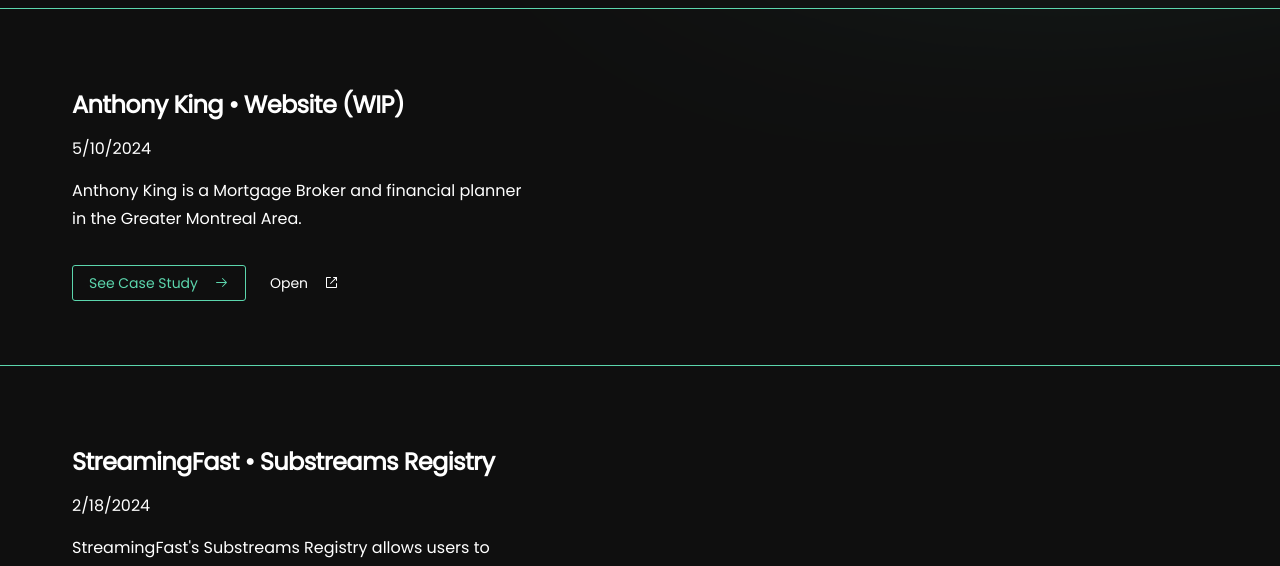
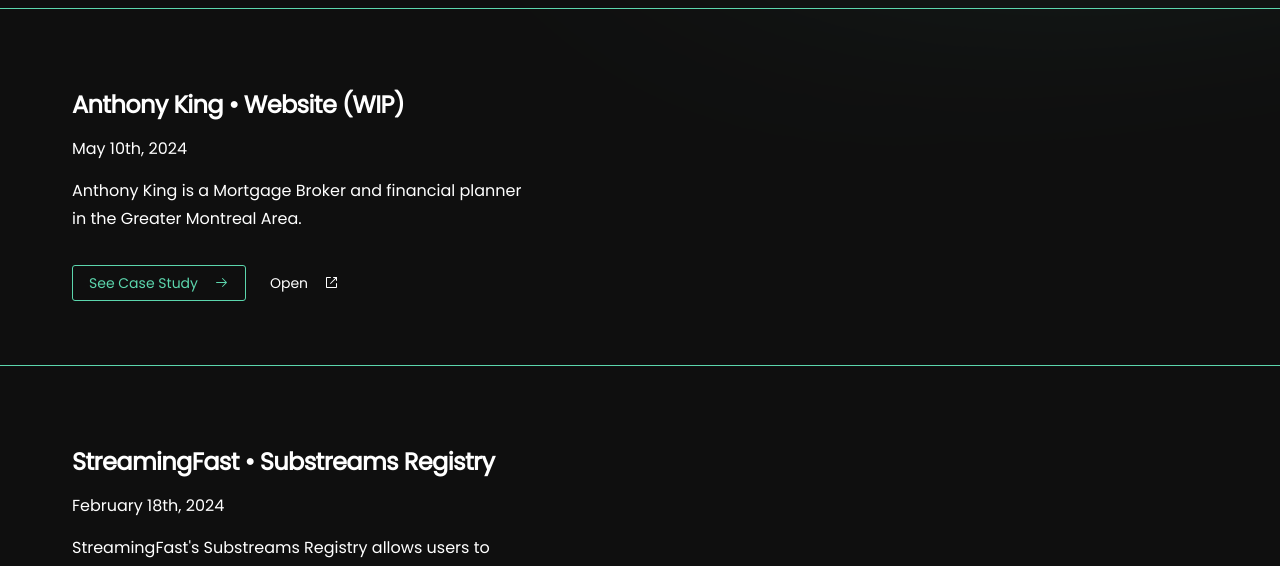
Before and after one commit to DominicF96/portfolio, a Next.js app: page /en in a window 1280 px wide. Shown: the part 1180-1746 px from the top of the page. Built offline with nearby package versions, Linux system fonts and the light colour scheme.

Commit message:
Fixed dates locales

```diff
--- a/components/CaseStudies/CaseStudyRow.tsx
+++ b/components/CaseStudies/CaseStudyRow.tsx
@@ -10,6 +10,7 @@
 import { ArrowRightIcon, ExternalLinkIcon } from "@radix-ui/react-icons";
 import { CaseStudy } from "@/constants/case.studies";
 import { format, parseISO } from "date-fns";
+import { enUS, frCA } from "date-fns/locale";
 import "./index.css";
 
 type Props = {
@@ -66,8 +67,8 @@
   };
 
   const dateLocalMap = {
-    en: "en-US",
-    fr: "fr-CA",
+    en: enUS,
+    fr: frCA,
   };
 
   // Adjust className and style based on isInView instead of hover
@@ -104,7 +105,9 @@
           <H3>{t.cases[caseData.id as keyof typeof t.cases].title}</H3>
           <span>
             <time>
-              {new Date(caseData.date).toLocaleDateString(dateLocalMap[locale])}
+              {format(parseISO(caseData.date), "PPP", {
+                locale: dateLocalMap[locale],
+              })}
             </time>
           </span>
           <div
@@ -123,7 +126,9 @@
                   src={`/images/cases/${caseData.id}.png`}
                   width={500}
                   height={400}
-                  className={`transition-opacity ${isInView ? "opacity-100" : "opacity-50"}`}
+                  className={`transition-all duration-500 w-full ${
+                    isInView ? "brightness-100" : "brightness-50"
+                  }`}
                   alt={t.cases[caseData.id as keyof typeof t.cases].title}
                 />
               </div>
```
